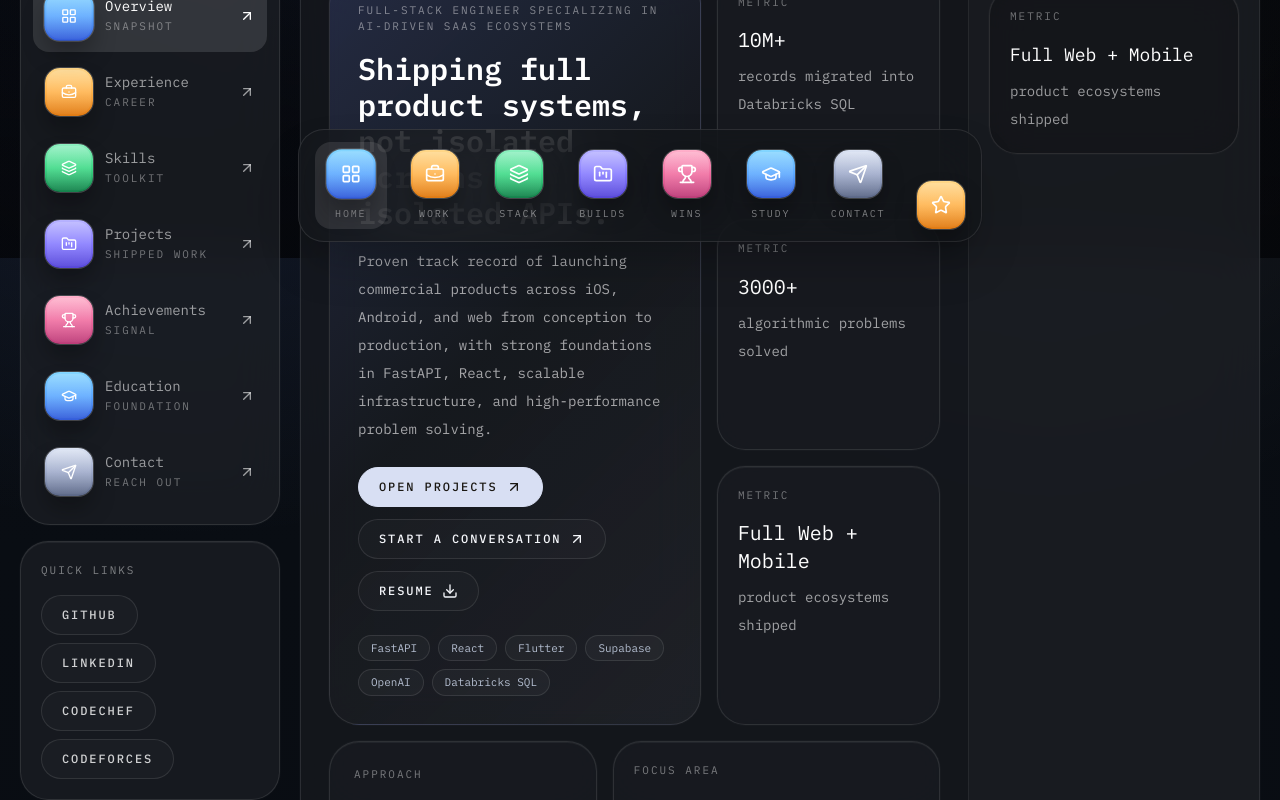
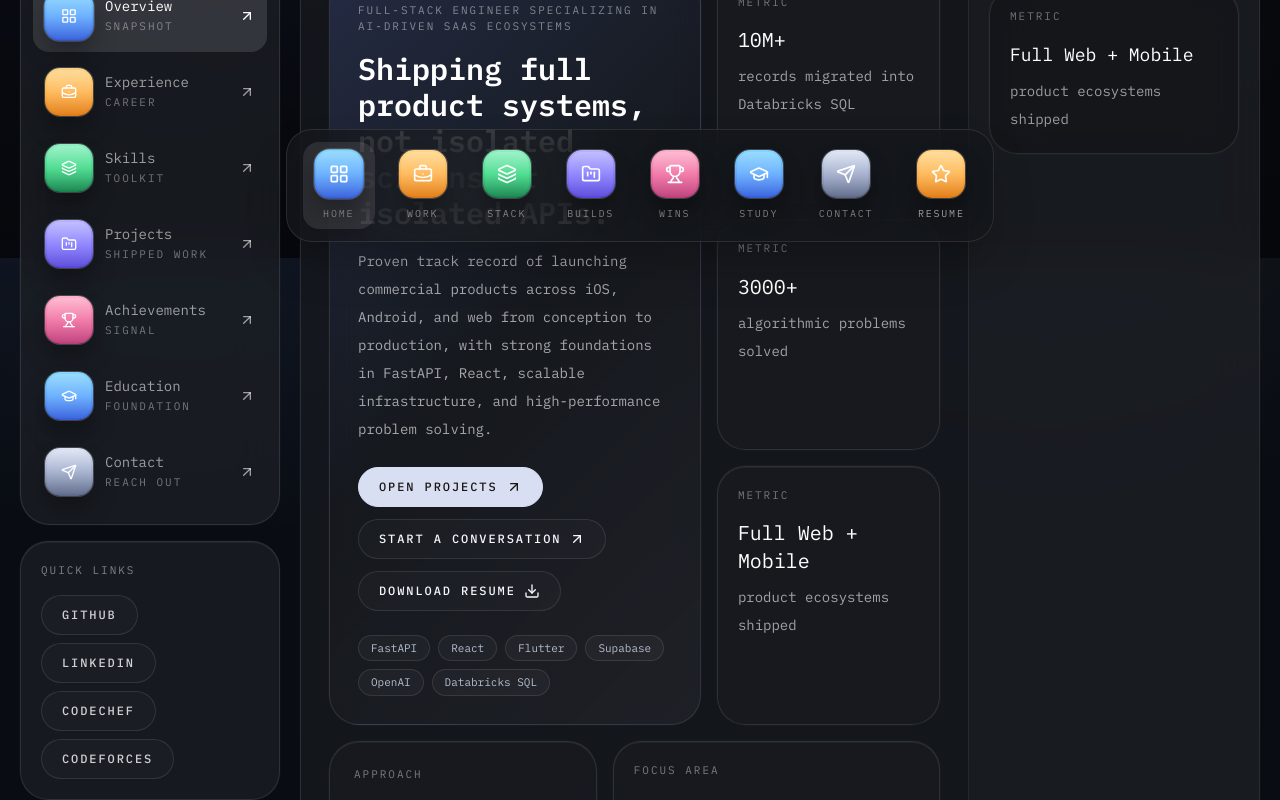
Before and after one commit to hkshakib/portfolio, a React (Vite) app: page / in a window 1280 px wide. Shown: the part 542-1342 px from the top of the page. Built offline with nearby package versions, Linux system fonts and the light colour scheme.

Commit message:
Clarify resume download labels across the portfolio

```diff
--- a/src/components/layout/MobileDock.jsx
+++ b/src/components/layout/MobileDock.jsx
@@ -2,7 +2,7 @@ import { ArrowUp, Mail, FileText } from "lucide-react";
 import { portfolio } from "../../data/portfolio";
 
 const items = [
-  { label: "Resume", href: portfolio.resume, icon: FileText },
+  { label: "Download", href: portfolio.resume, icon: FileText },
   { label: "Email", href: `mailto:${portfolio.email}`, icon: Mail },
 ];
 
--- a/src/components/layout/Navbar.jsx
+++ b/src/components/layout/Navbar.jsx
@@ -57,7 +57,7 @@ export default function Navbar() {
 
           <div className="hidden lg:block">
             <Button href={portfolio.resume} icon={ArrowUpRight}>
-              Resume
+              Download Resume
             </Button>
           </div>
 
--- a/src/components/os/DesktopShell.jsx
+++ b/src/components/os/DesktopShell.jsx
@@ -174,11 +174,16 @@ function DesktopDock() {
           href={portfolio.resume}
           target="_blank"
           rel="noreferrer"
-          className="ml-2 transition hover:-translate-y-1"
+          className="ml-2 flex flex-col items-center gap-2 rounded-2xl px-3 py-2 transition hover:bg-white/[0.06] hover:-translate-y-1"
+          aria-label="Download Resume"
+          title="Download Resume"
         >
           <DesktopAppTile tone="amber">
             <Star className="h-5 w-5" />
           </DesktopAppTile>
+          <span className="text-[10px] uppercase tracking-[0.18em] text-white/[0.58]">
+            Resume
+          </span>
         </a>
       </div>
     </div>
--- a/src/components/os/MobileShell.jsx
+++ b/src/components/os/MobileShell.jsx
@@ -96,9 +96,9 @@ export default function MobileShell({ children }) {
         </div>
       </div>
       <div className="mx-auto mt-3 flex max-w-md items-center justify-between rounded-[22px] border border-white/[0.08] bg-[rgba(255,255,255,0.04)] px-4 py-3 text-sm text-white/[0.65]">
-        <span>Resume</span>
+        <span>Download Resume</span>
         <a href={portfolio.resume} target="_blank" rel="noreferrer" className="flex items-center gap-1 text-white">
-          Open <ChevronRight className="h-4 w-4" />
+          Open PDF <ChevronRight className="h-4 w-4" />
         </a>
       </div>
     </div>
--- a/src/views/ContactView.jsx
+++ b/src/views/ContactView.jsx
@@ -22,7 +22,7 @@ export default function ContactView() {
           </div>
           <div className="mt-6 flex flex-wrap gap-3">
             <Button href={portfolio.resume} icon={ArrowUpRight}>
-              Resume
+              Download Resume
             </Button>
             {socialLinks.map((link) => (
               <Button key={link.href} href={link.href} variant="secondary">
--- a/src/views/OverviewView.jsx
+++ b/src/views/OverviewView.jsx
@@ -32,7 +32,7 @@ export default function OverviewView() {
               Start a Conversation
             </Button>
             <Button href={portfolio.resume} variant="secondary" icon={Download}>
-              Resume
+              Download Resume
             </Button>
           </div>
           <div className="mt-6 flex flex-wrap gap-2">
```
